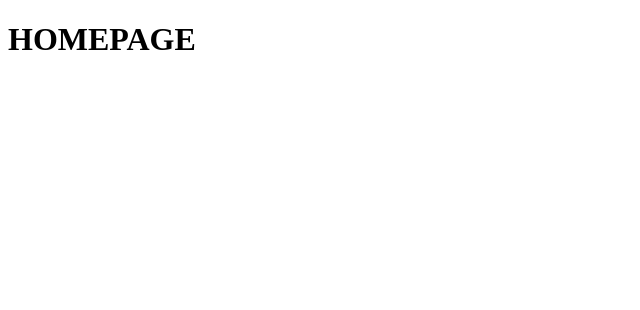
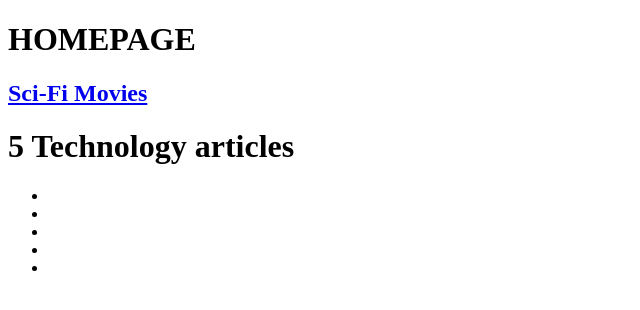
Before and after one commit to Marlon070996Ford/website, a plain HTML site: page index.html in a window 1280 px wide. Shown: the whole page, without its empty margins (0-640 px from the left). Drawn offline with Linux system fonts and the light colour scheme.

Commit message:
linked pages

```diff
--- a/index.html
+++ b/index.html
@@ -10,7 +10,17 @@
 <body>
 <header>
     <h1>HOMEPAGE</h1>
+        <h2><a href="#scifi.html" target="_blank">Sci-Fi Movies</a></h2>
 </header>
+
+    <h1>5 Technology articles</h1>
+        <ul>
+            <li></li>
+            <li></li>
+            <li></li>
+            <li></li>
+            <li></li>
+        </ul>
 
 
 
```
Also changed, not shown: scifi.html (+12 -0 lines), techtalk.html (deleted).
